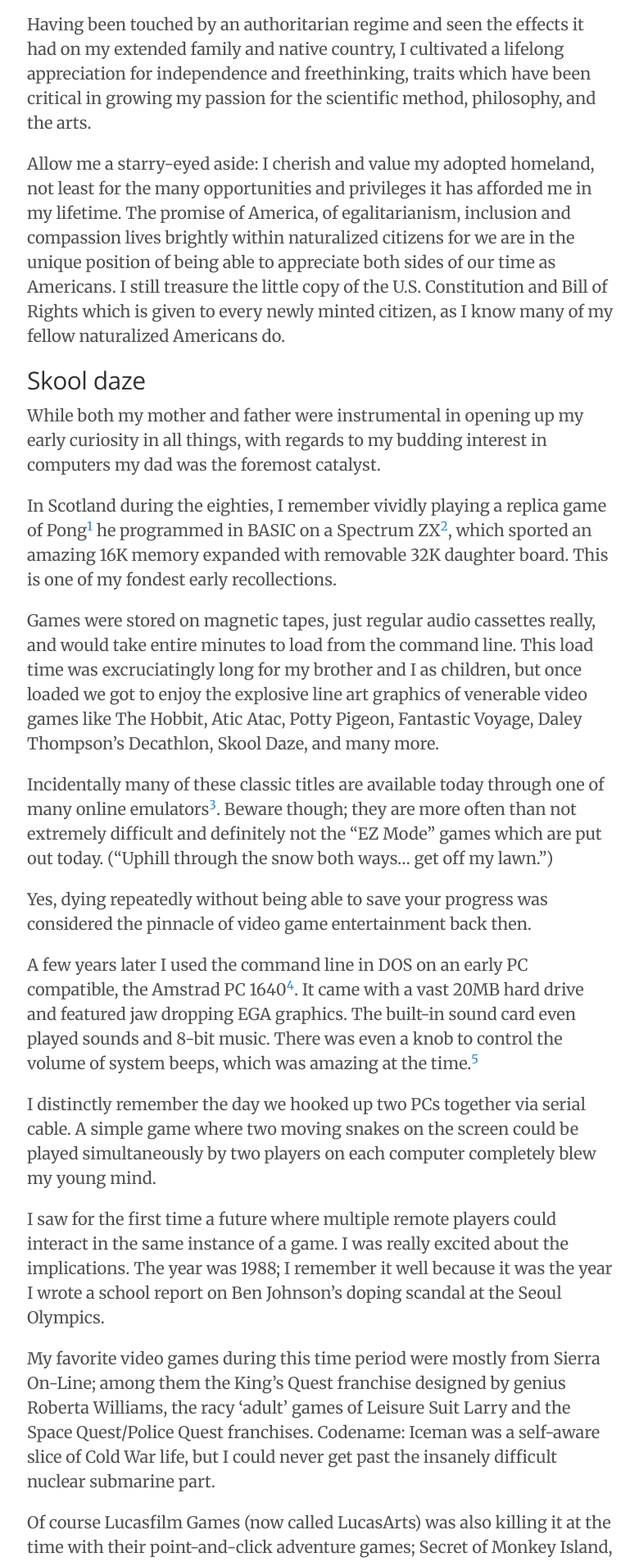
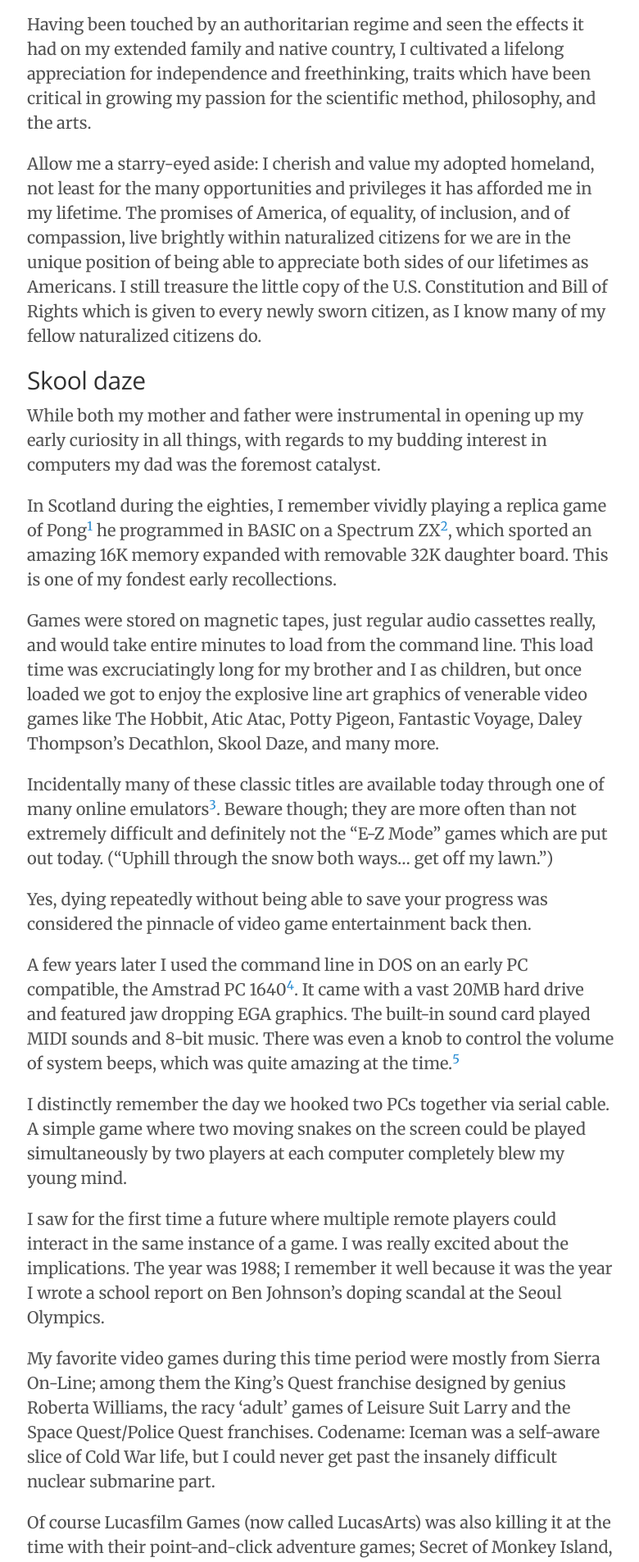
Before and after one commit to nchristiny/nchristiny.github.io, a Jekyll site: the page built from history/index.md, in a window 1280 px wide. Shown: the part 525-2430 px from the top of the page at 82% size, without its empty margins (247-1027 px from the left). Built offline with Jekyll 4.4.1, drawn with Linux system fonts in a browser that asks for light colours; nearby versions of some CDN libraries; comment, search, counter and statistics services are not loaded; some of the changed text lies outside the part shown.

Commit message:
Edit copy

```diff
--- a/history/index.md
+++ b/history/index.md
@@ -11,7 +11,7 @@
 
 Having been touched by an authoritarian regime and seen the effects it had on my extended family and native country, I cultivated a lifelong appreciation for independence and freethinking, traits which have been critical in growing my passion for the scientific method, philosophy, and the arts.
 
-Allow me a starry-eyed aside: I cherish and value my adopted homeland, not least for the many opportunities and privileges it has afforded me in my lifetime. The promise of America, of egalitarianism, inclusion and compassion lives brightly within naturalized citizens for we are in the unique position of being able to appreciate both sides of our time as Americans. I still treasure the little copy of the U.S. Constitution and Bill of Rights which is given to every newly minted citizen, as I know many of my fellow naturalized Americans do.
+Allow me a starry-eyed aside: I cherish and value my adopted homeland, not least for the many opportunities and privileges it has afforded me in my lifetime. The promises of America, of equality, of inclusion, and of compassion, live brightly within naturalized citizens for we are in the unique position of being able to appreciate both sides of our lifetimes as Americans. I still treasure the little copy of the U.S. Constitution and Bill of Rights which is given to every newly sworn citizen, as I know many of my fellow naturalized citizens do.
 
 ## Skool daze
 While both my mother and father were instrumental in opening up my early curiosity in all things, with regards to my budding interest in computers my dad was the foremost catalyst.
@@ -20,19 +20,19 @@
 
 Games were stored on magnetic tapes, just regular audio cassettes really, and would take entire minutes to load from the command line. This load time was excruciatingly long for my brother and I as children, but once loaded we got to enjoy the explosive line art graphics of venerable video games like The Hobbit, Atic Atac, Potty Pigeon, Fantastic Voyage, Daley Thompson's Decathlon, Skool Daze, and many more.
 
-Incidentally many of these classic titles are available today through one of many online emulators[^fn-3]. Beware though; they are more often than not extremely difficult and definitely not the "EZ Mode" games which are put out today. ("Uphill through the snow both ways... get off my lawn.")
+Incidentally many of these classic titles are available today through one of many online emulators[^fn-3]. Beware though; they are more often than not extremely difficult and definitely not the "E-Z Mode" games which are put out today. ("Uphill through the snow both ways... get off my lawn.")
 
 Yes, dying repeatedly without being able to save your progress was considered the pinnacle of video game entertainment back then.
 
-A few years later I used the command line in DOS on an early PC compatible, the Amstrad PC 1640[^fn-4]. It came with a vast 20MB hard drive and featured jaw dropping EGA graphics. The built-in sound card even played sounds and 8-bit music. There was even a knob to control the volume of system beeps, which was amazing at the time.[^fn-5]
+A few years later I used the command line in DOS on an early PC compatible, the Amstrad PC 1640[^fn-4]. It came with a vast 20MB hard drive and featured jaw dropping EGA graphics. The built-in sound card played MIDI sounds and 8-bit music. There was even a knob to control the volume of system beeps, which was quite amazing at the time.[^fn-5]
 
-I distinctly remember the day we hooked up two PCs together via serial cable. A simple game where two moving snakes on the screen could be played simultaneously by two players on each computer completely blew my young mind.
+I distinctly remember the day we hooked two PCs together via serial cable. A simple game where two moving snakes on the screen could be played simultaneously by two players at each computer completely blew my young mind.
 
 I saw for the first time a future where multiple remote players could interact in the same instance of a game. I was really excited about the implications. The year was 1988; I remember it well because it was the year I wrote a school report on Ben Johnson's doping scandal at the Seoul Olympics.
 
 My favorite video games during this time period were mostly from Sierra On-Line; among them the King's Quest franchise designed by genius Roberta Williams, the racy 'adult' games of Leisure Suit Larry and the Space Quest/Police Quest franchises. Codename: Iceman was a self-aware slice of Cold War life, but I could never get past the insanely difficult nuclear submarine part.
 
-Of course Lucasfilm Games (now called LucasArts) was also killing it at the time with their point-and-click adventure games; Secret of Monkey Island, Indiana Jones, and Maniac Mansion. Later, X-Wing was a literal game-changer, but I really loved their WWII flight simulator/action game Secret Weapons of the Luftwaffe.
+Of course Lucasfilm Games (now called LucasArts) was also killing it at the time with their point-and-click adventure games; Secret of Monkey Island, Indiana Jones, and Maniac Mansion. Later, X-Wing was a literal game-changer, but I really loved their oft-overlooked WWII flight simulator/action game Secret Weapons of the Luftwaffe.
 
 Origin's Ultima franchise was making a big impact as well, but I mostly remember being astounded by the well written story and playability of their Wing Commander franchise.
 
@@ -45,9 +45,9 @@
 
 It was this formative experience which enamored me to the Free Open Source Software (FOSS) movement as we know it today.
 
-In primary school I learned Turbo Pascal for an elective class called Comp Lit, (as in literacy!) The Internet as we know it became more accessible at the height of the dial-up era, and I was in the thick of it. Even though I was very young, I sensed the momentousness of events and it was an exciting time.
+In middle school I learned Turbo Pascal for an elective class called Comp Lit, (as in literacy!) The Internet as we know it became more accessible at the height of the dial-up era, and I was in the thick of it. Even though I was very young, I sensed the momentousness of events and it was an exciting time.
 
-After learning BASIC and Turbo Pascal, the next logical step was C or Java. However it seemed to be such a daunting skill gap, I hesitated taking the next step. I sometimes wonder how my life would have been had I taken the plunge into the unknown and continued learning programming back then.
+After BASIC and Turbo Pascal the next logical step was C or Java. However it seemed to be such a daunting skill gap, I hesitated taking the next step. I sometimes wonder how my life would have been had I taken the plunge into the unknown and continued learning programming back then.
 
 ## Hook 'em horns
 As it turned out my interests at the time lay with my childhood dream of becoming an astronomer, therefore I attended and graduated from the University of Texas at Austin with a double major, Bachelor of Science in Astronomy and a Bachelor of Arts in Physics.
```
